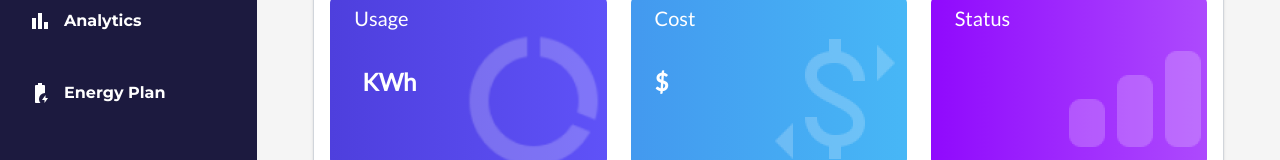
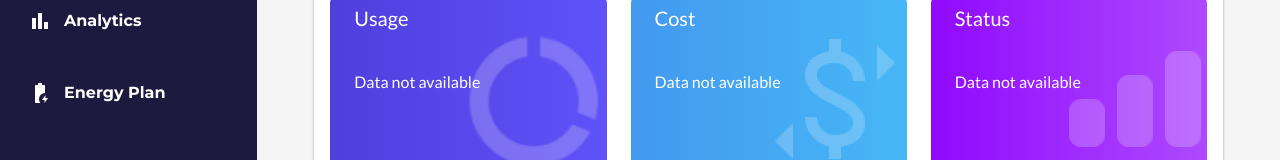
Before and after one commit to Karl-Wilson/Powergaze, a Next.js app: page /app in a window 1280 px wide. Shown: the part 255-415 px from the top of the page. Built offline with nearby package versions, Linux system fonts and the light colour scheme; no server answers; sample sign-in values are in the browser's storage.

Commit message:
update: added dataState component

```diff
--- a/src/web_app/main/dashboard/applianceStatus/component/layout/applianceStatus.tsx
+++ b/src/web_app/main/dashboard/applianceStatus/component/layout/applianceStatus.tsx
@@ -3,6 +3,7 @@ import DashboardCard, { CardBody, CardHeader } from "@/src/web_app/main/common/c
 import StatusTable from "../container/statusTable"
 import { useSelector } from "react-redux"
 import { RootState } from "@/src/web_app/common/store/store"
+import DataState from "@/src/web_app/main/common/components/core/dataState"
 
 type status = {
     class?: string
@@ -15,7 +16,9 @@ const ApplianceStatus = (props:status) =>{
         <DashboardCard class={classJoiner(props.class)}>
             <CardHeader title="Appliance Usage"/>
             <CardBody>
-                <StatusTable columns={columns} list={data}/>
+                <DataState data={data}>
+                    <StatusTable columns={columns} list={data}/>
+                </DataState>
             </CardBody>
         </DashboardCard>
     )
--- a/src/web_app/main/dashboard/consumptionDisplay/component/core/consumptionDisplay.tsx
+++ b/src/web_app/main/dashboard/consumptionDisplay/component/core/consumptionDisplay.tsx
@@ -1,5 +1,6 @@
 import { lato } from "@/src/common/utils/fonts"
 import { classJoiner } from "@/src/common/utils/helper"
+import DataState from "@/src/web_app/main/common/components/core/dataState"
 
 type consumption = {
     title: string
@@ -15,11 +16,12 @@ const ConsumptionDisplay = (props:consumption) =>{
         <div className={classJoiner("rounded-xl py-3 px-6 relative text-white flex flex-col", props.class, lato.className)}>
             <div className={classJoiner("text-xl z-20")}>{props.title}</div>
             <div className="flex flex-row items-center z-20 h-full w-full absolute top-0 left-0 py-3 px-6 box-border">
+                <DataState data={props.value}>
                 <div className="flex flex-row items-end font-bold break-words">
                     <span className={classJoiner("text-4xl", props.valueClass)}>{props.value}</span>
                     {props.unit && <span className={classJoiner("text-2xl", props.unitClass)}>{props.unit}</span>}
                 </div>
-
+                </DataState>
             </div>
             <img src={props.icon} className="absolute z-10 bottom-0 right-0 w-36 h-auto"/>
         </div>
```
